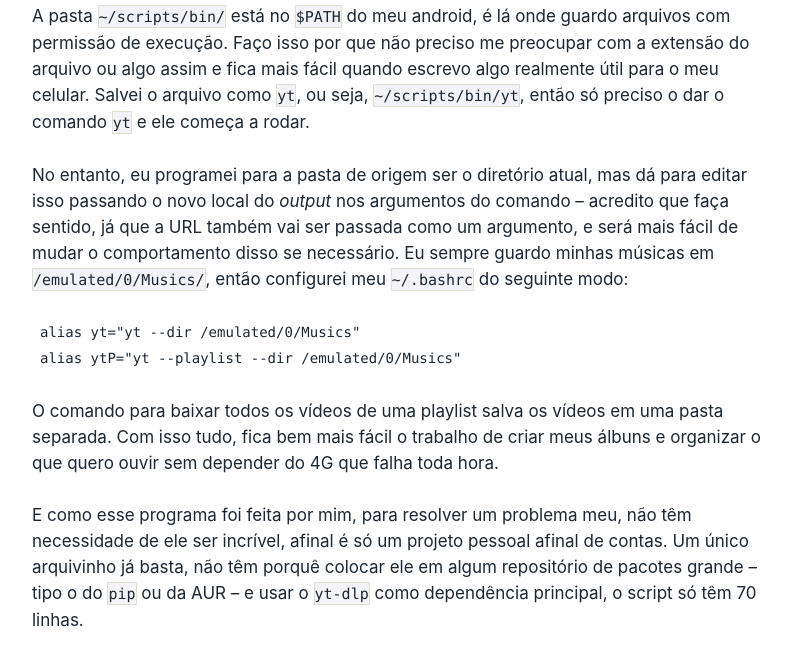
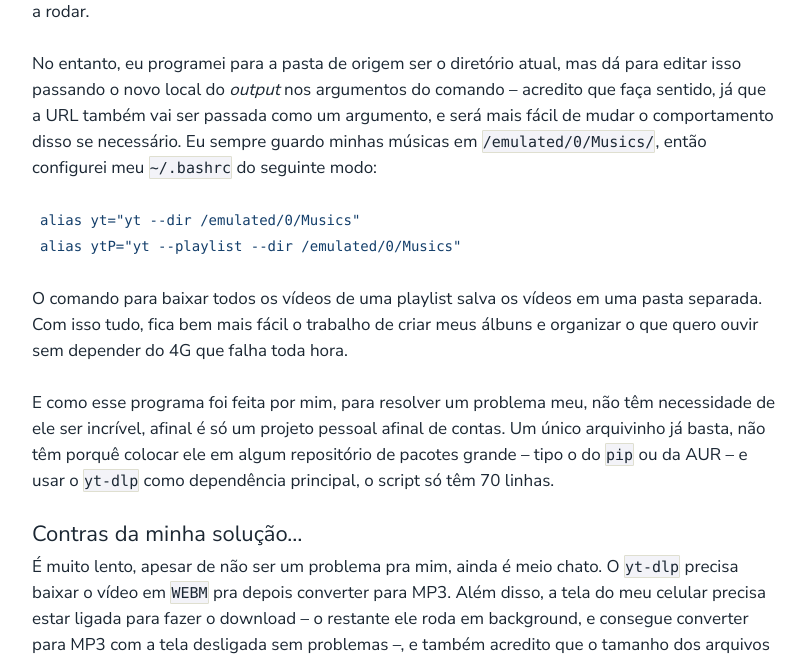
Before and after one commit to kevinmarquesp/blog, a plain HTML site: page posts/py_script_yt_downloader.html in a window 1280 px wide. Shown: the part 2027-2683 px from the top of the page, without its empty margins (20-825 px from the left). Drawn offline with Linux system fonts and the light colour scheme; a web font is replaced by a local one.

Commit message:
feat: Font, color, scroll and codeblock styles

```diff
--- a/dist/css/article_theme.css
+++ b/dist/css/article_theme.css
@@ -1,3 +1,6 @@
+@import url("https://fonts.googleapis.com/css2?family=Nunito+Sans:wght@400;700;800;900&display=swap");
+@import url("https://fonts.googleapis.com/css2?family=PT+Mono&display=swap");
+
 /* ----- Global settings ----------------------------------------------- {{{ */
 
 :root {
@@ -17,6 +20,7 @@
   --highlight-purple: #b4a7d6;
 
   --color-inline-code: #1b2733;
+  --color-code: #143F6B;
   --color-inline-code-bg: #f3f3f8;
 
   --color-border: #dfdfd0;
@@ -26,9 +30,9 @@
 
   /* --- Text --- */
 
-  --font-family-prose: -apple-system,BlinkMacSystemFont,"Segoe UI",Roboto,Oxygen,Ubuntu,Cantarell,"Open Sans","Helvetica Neue",sans-serif;
-  --font-family-heading: -apple-system,BlinkMacSystemFont,"Segoe UI",Roboto,Oxygen,Ubuntu,Cantarell,"Open Sans","Helvetica Neue",sans-serif;
-  --font-family-code: Menlo, monospace;
+  --font-family-prose: "Nunito Sans",-apple-system,BlinkMacSystemFont,"Segoe UI",Roboto,Oxygen,Ubuntu,Cantarell,"Open Sans","Helvetica Neue",sans-serif;
+  --font-family-heading: "Nunito Sans",-apple-system,BlinkMacSystemFont,"Segoe UI",Roboto,Oxygen,Ubuntu,Cantarell,"Open Sans","Helvetica Neue",sans-serif;
+  --font-family-code: "PT Mono", Menlo, monospace;
   --side-note-number-font-family: var(--font-family-prose);
 
   --line-height: 26px;
@@ -108,9 +112,23 @@
 
 }
 
+::-webkit-scrollbar {
+  height: .3rem;
+  width: .3rem;
+}
+
+::-webkit-scrollbar-track {
+  background: white;
+}
+
+::-webkit-scrollbar-thumb {
+  background-color: black;
+  border-radius: 10px;
+}
+
 @media (prefers-color-scheme: dark) {
   :root {
-    --background-color: #161313;
+    --background-color: #000;
 
     --color-text: #f7f5f2;
     --color-text-secondary: #9d9b99;
@@ -124,12 +142,27 @@
     --highlight-purple: #351c75;
 
     --color-inline-code: #f7f5f2;
+    --color-code: hsl(100, 62%, 80%);
     --color-inline-code-bg: #242121;
 
     --color-border: #393635;
     --color-border-heavy: #524f4d;
 
     --color-table-heading: #242121;
+  }
+
+  ::-webkit-scrollbar {
+    height: .3rem;
+    width: .3rem;
+  }
+
+  ::-webkit-scrollbar-track {
+    background: black;
+  }
+
+  ::-webkit-scrollbar-thumb {
+    background-color: white;
+    border-radius: 10px;
   }
 }
 
@@ -145,6 +178,7 @@
 html {
   /* https://github.com/edwardtufte/tufte-css/issues/81#issuecomment-261953409 */
   -webkit-text-size-adjust: 100%;
+  scroll-behavior: smooth;
 }
 
 body {
@@ -499,13 +533,19 @@ pre code {
   border-radius: initial;
 }
 
+pre {
+  overflow-y: hidden;
+  overflow-x: scroll;
+  color: var(--color-code)
+}
+
 pre > code {
   position: relative; /* For line highlights */
   display: inline-block;
   min-width: 100%;
   z-index: 1;
 
-  white-space: pre-wrap;
+  /* white-space: pre-wrap; */
 
   padding: 0 var(--code-block-side-padding);
 }
@@ -520,9 +560,9 @@ code.sourceCode::selection {
   transform: translateZ(0px);
 }
 
-.wide pre > code {
-  white-space: pre;
-}
+/* .wide pre > code { */
+/*   white-space: pre; */
+/* } */
 
 pre.numberSource code {
   counter-reset: source-line 0;
```
Lines whose indentation alone changed are shown as unchanged.
